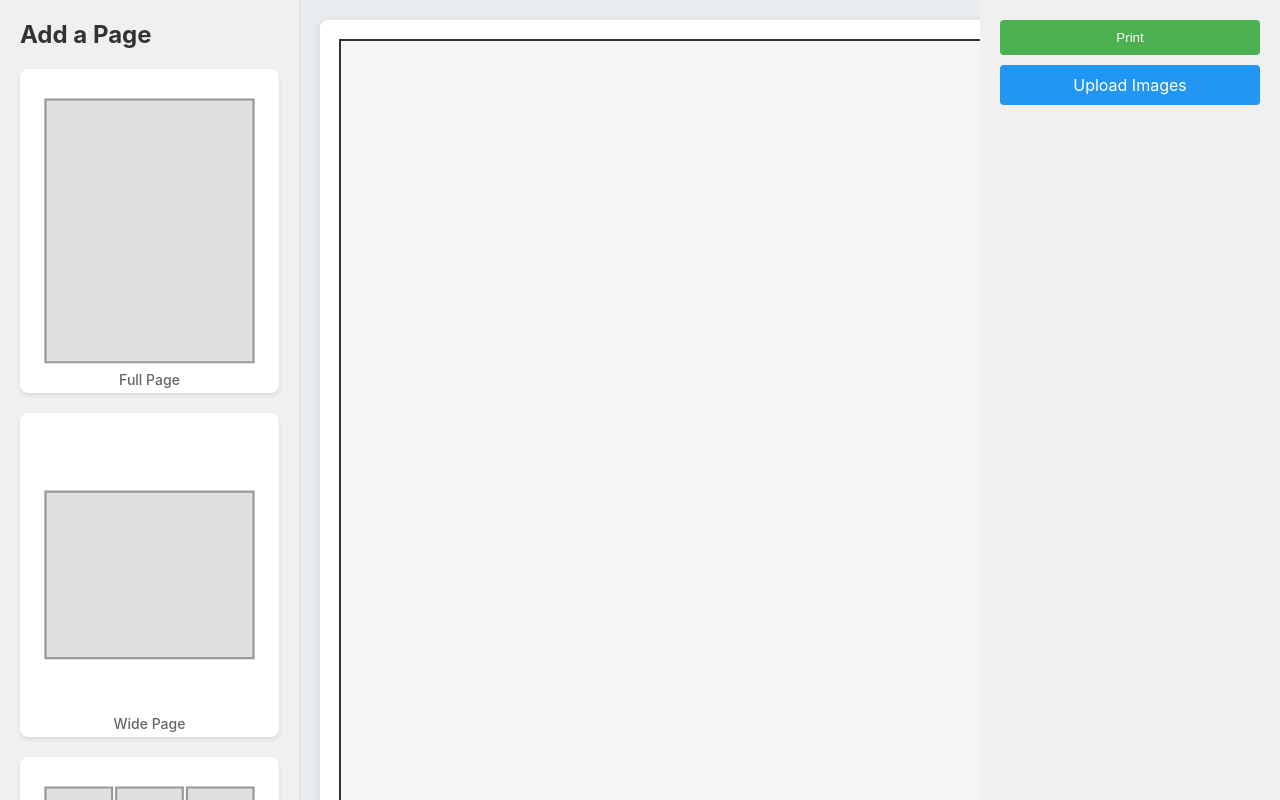
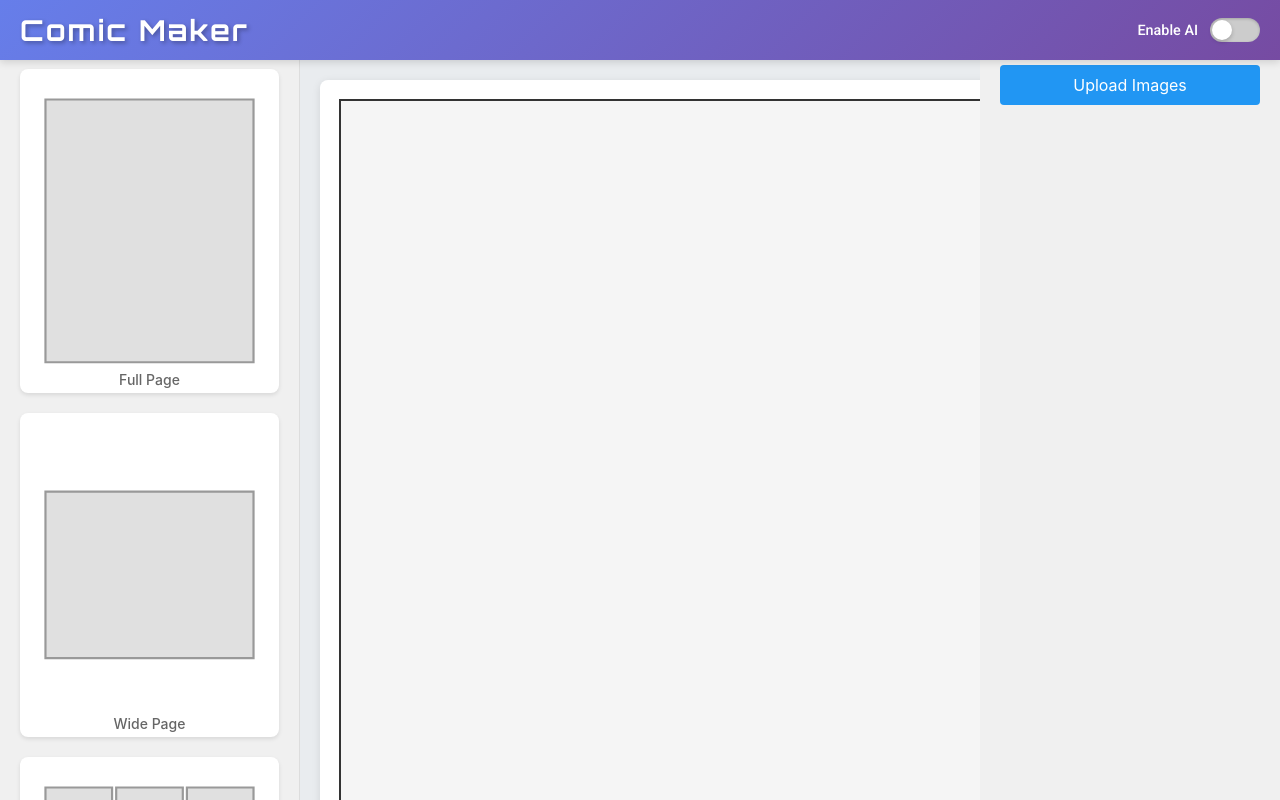
Before and after one commit to MrDanPotter/comic-maker, a React (Create React App) app: page / in a window 1280 px wide. Shown: the top 800 px of the page. Built offline with nearby package versions, Linux system fonts and the light colour scheme.

Commit message:
adding header

```diff
--- a/public/index.html
+++ b/public/index.html
@@ -10,6 +10,10 @@
       content="Web site created using create-react-app"
     />
     <link rel="apple-touch-icon" href="%PUBLIC_URL%/logo192.png" />
+    <!-- Google Fonts -->
+    <link rel="preconnect" href="https://fonts.googleapis.com">
+    <link rel="preconnect" href="https://fonts.gstatic.com" crossorigin>
+    <link href="https://fonts.googleapis.com/css2?family=Orbitron:wght@400;700;900&family=Roboto:wght@400;500;700&display=swap" rel="stylesheet">
     <!--
       manifest.json provides metadata used when your web app is installed on a
       user's mobile device or desktop. See https://developers.google.com/web/fundamentals/web-app-manifest/
@@ -24,7 +28,7 @@
       work correctly both with client-side routing and a non-root public URL.
       Learn how to configure a non-root public URL by running `npm run build`.
     -->
-    <title>React App</title>
+    <title>Comic Maker</title>
   </head>
   <body>
     <noscript>You need to enable JavaScript to run this app.</noscript>
--- a/src/App.tsx
+++ b/src/App.tsx
@@ -22,6 +22,7 @@ import {
 import ComicPage from './components/ComicAssembly/ComicPage';
 import ImageLibrary from './components/ImageLibrary/ImageLibrary';
 import TemplateSelector from './components/TemplateSelector/TemplateSelector';
+import Header from './components/Header/Header';
 import { Panel } from './types/comic';
 import { ComicPage as ComicPageType } from './types/comic';
 import {
@@ -36,6 +37,7 @@ const AppContainer = styled.div<{ $isResponsive: boolean }>`
   min-height: 100vh;
   background: #e9ecef;
   flex-direction: ${props => props.$isResponsive ? 'column' : 'row'};
+  padding-top: 60px; /* Account for fixed header */
 `;
 
 const ComicContainer = styled.div<{ $isResponsive: boolean }>`
@@ -49,6 +51,20 @@ const ComicContainer = styled.div<{ $isResponsive: boolean }>`
 
 const DesktopSidePanels = styled.div<{ $isResponsive: boolean }>`
   display: ${props => props.$isResponsive ? 'none' : 'flex'};
+  position: fixed;
+  top: 60px; /* Account for fixed header */
+  bottom: 0;
+  z-index: 100;
+
+  &:first-of-type {
+    left: 0;
+    width: 300px;
+  }
+
+  &:last-of-type {
+    right: 0;
+    width: 300px;
+  }
 `;
 
 const BottomPanel = styled.div<{ $isResponsive: boolean; $isVisible: boolean }>`
@@ -304,6 +320,7 @@ function App() {
       onDragStart={handleDragStart}
     >
       <AppContainer $isResponsive={isResponsive}>
+        <Header />
         <DesktopSidePanels $isResponsive={isResponsive}>
           <TemplateSelector onTemplateSelect={handleTemplateSelect} templates={layouts} />
         </DesktopSidePanels>
--- /dev/null
+++ b/src/components/Header/Header.tsx
@@ -0,0 +1,107 @@
+import React from 'react';
+import styled from 'styled-components';
+import { useAppDispatch, useAppSelector } from '../../store/store';
+import { toggleAi, selectAiEnabled } from '../../store/slices/appStateSlice';
+
+const HeaderContainer = styled.header`
+  position: fixed;
+  top: 0;
+  left: 0;
+  right: 0;
+  height: 60px;
+  background: linear-gradient(135deg, #667eea 0%, #764ba2 100%);
+  display: flex;
+  align-items: center;
+  justify-content: space-between;
+  padding: 0 20px;
+  box-shadow: 0 2px 8px rgba(0, 0, 0, 0.15);
+  z-index: 1000;
+`;
+
+const AppTitle = styled.h1`
+  font-family: 'Orbitron', 'Arial Black', sans-serif;
+  font-size: 1.8rem;
+  font-weight: 700;
+  color: white;
+  margin: 0;
+  text-shadow: 2px 2px 4px rgba(0, 0, 0, 0.3);
+  letter-spacing: 2px;
+
+  @media (max-width: 768px) {
+    font-size: 1.4rem;
+    letter-spacing: 1px;
+  }
+`;
+
+const AiToggleContainer = styled.div`
+  display: flex;
+  align-items: center;
+  gap: 12px;
+`;
+
+const AiToggleLabel = styled.label`
+  font-family: 'Roboto', sans-serif;
+  font-size: 0.9rem;
+  font-weight: 500;
+  color: white;
+  cursor: pointer;
+  user-select: none;
+
+  @media (max-width: 768px) {
+    font-size: 0.8rem;
+  }
+`;
+
+const ToggleSwitch = styled.div<{ $isEnabled: boolean }>`
+  position: relative;
+  width: 50px;
+  height: 24px;
+  background: ${props => props.$isEnabled ? '#4CAF50' : '#ccc'};
+  border-radius: 12px;
+  cursor: pointer;
+  transition: background 0.3s ease;
+  box-shadow: inset 0 1px 3px rgba(0, 0, 0, 0.2);
+
+  &:hover {
+    background: ${props => props.$isEnabled ? '#45a049' : '#bbb'};
+  }
+
+  &::after {
+    content: '';
+    position: absolute;
+    top: 2px;
+    left: ${props => props.$isEnabled ? '26px' : '2px'};
+    width: 20px;
+    height: 20px;
+    background: white;
+    border-radius: 50%;
+    transition: left 0.3s ease;
+    box-shadow: 0 2px 4px rgba(0, 0, 0, 0.2);
+  }
+`;
+
+const Header: React.FC = () => {
+  const dispatch = useAppDispatch();
+  const aiEnabled = useAppSelector(selectAiEnabled);
+
+  const handleToggleAi = () => {
+    dispatch(toggleAi());
+  };
+
+  return (
+    <HeaderContainer>
+      <AppTitle>Comic Maker</AppTitle>
+      <AiToggleContainer>
+        <AiToggleLabel onClick={handleToggleAi}>
+          Enable AI
+        </AiToggleLabel>
+        <ToggleSwitch
+          $isEnabled={aiEnabled}
+          onClick={handleToggleAi}
+        />
+      </AiToggleContainer>
+    </HeaderContainer>
+  );
+};
+
+export default Header;
--- a/src/components/ImageLibrary/ImageLibrary.tsx
+++ b/src/components/ImageLibrary/ImageLibrary.tsx
@@ -107,8 +107,8 @@ const ImageLibrary: React.FC<ImageLibraryProps> = ({ onImageUpload, images, isHo
   };
 
   return (
-    <LibraryContainer $isHorizontal={isHorizontal}>
-      <ButtonContainer $isHorizontal={isHorizontal}>
+    <LibraryContainer id="libcontainer" $isHorizontal={isHorizontal}>
+      <ButtonContainer id="buttonContainer" $isHorizontal={isHorizontal}>
         <PrintButton onClick={handlePrint}>Print</PrintButton>
         <UploadButton>
           Upload Images
--- /dev/null
+++ b/src/store/slices/appStateSlice.ts
@@ -0,0 +1,29 @@
+import { createSlice, PayloadAction } from '@reduxjs/toolkit';
+
+interface AppState {
+  aiEnabled: boolean;
+}
+
+const initialState: AppState = {
+  aiEnabled: false,
+};
+
+const appStateSlice = createSlice({
+  name: 'appState',
+  initialState,
+  reducers: {
+    toggleAi: (state) => {
+      state.aiEnabled = !state.aiEnabled;
+    },
+    setAiEnabled: (state, action: PayloadAction<boolean>) => {
+      state.aiEnabled = action.payload;
+    },
+  },
+});
+
+export const { toggleAi, setAiEnabled } = appStateSlice.actions;
+
+// Selectors
+export const selectAiEnabled = (state: { appState: AppState }) => state.appState.aiEnabled;
+
+export default appStateSlice.reducer;
--- a/src/store/store.ts
+++ b/src/store/store.ts
@@ -2,11 +2,13 @@ import { configureStore } from '@reduxjs/toolkit';
 import { useDispatch, useSelector, TypedUseSelectorHook } from 'react-redux';
 import comicPagesReducer from './slices/comicPagesSlice';
 import imageLibraryReducer from './slices/imageLibrarySlice';
+import appStateReducer from './slices/appStateSlice';
 
 export const store = configureStore({
   reducer: {
     comicPages: comicPagesReducer,
     imageLibrary: imageLibraryReducer,
+    appState: appStateReducer,
   },
 });
 
```
Also changed, not shown: src/store/README.md.
